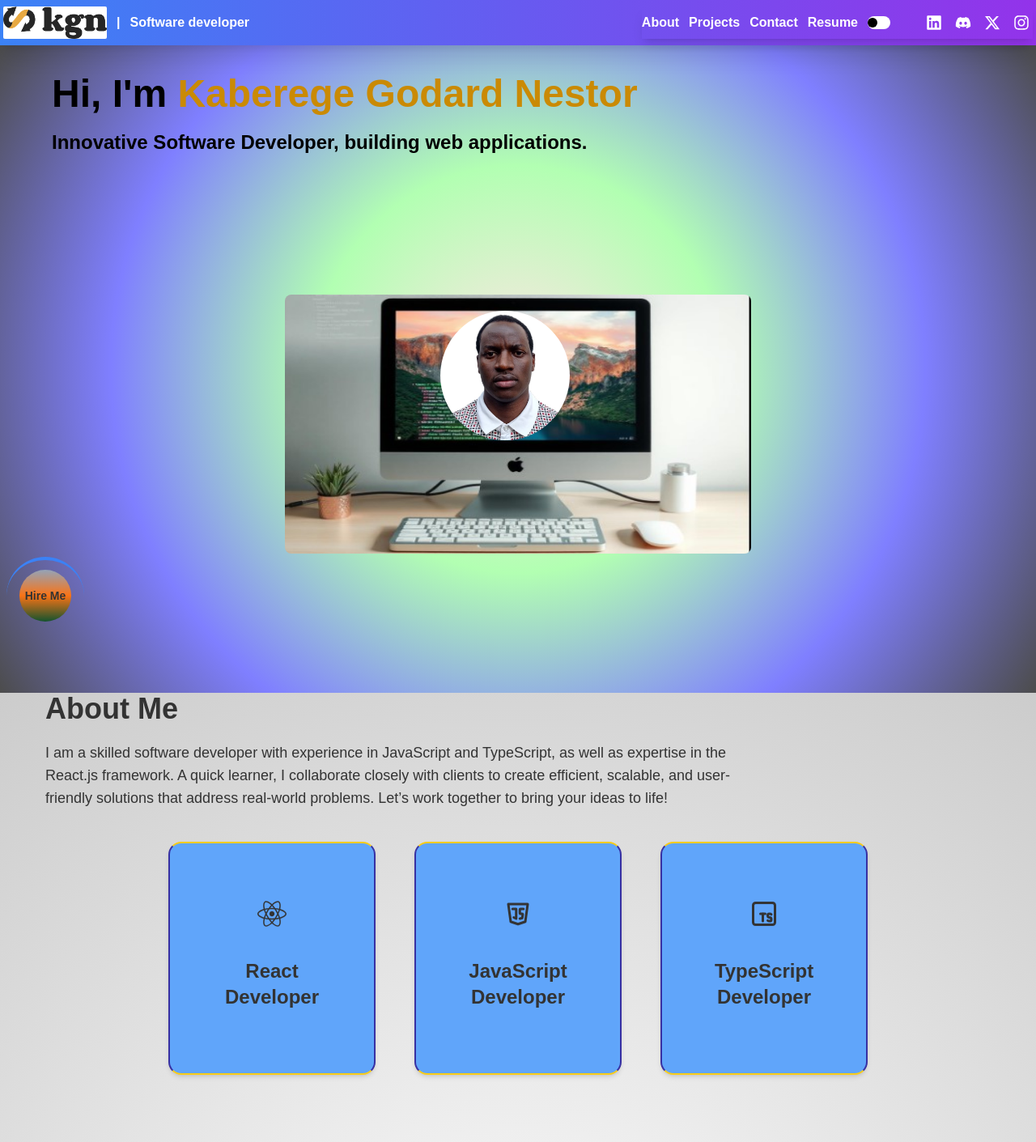
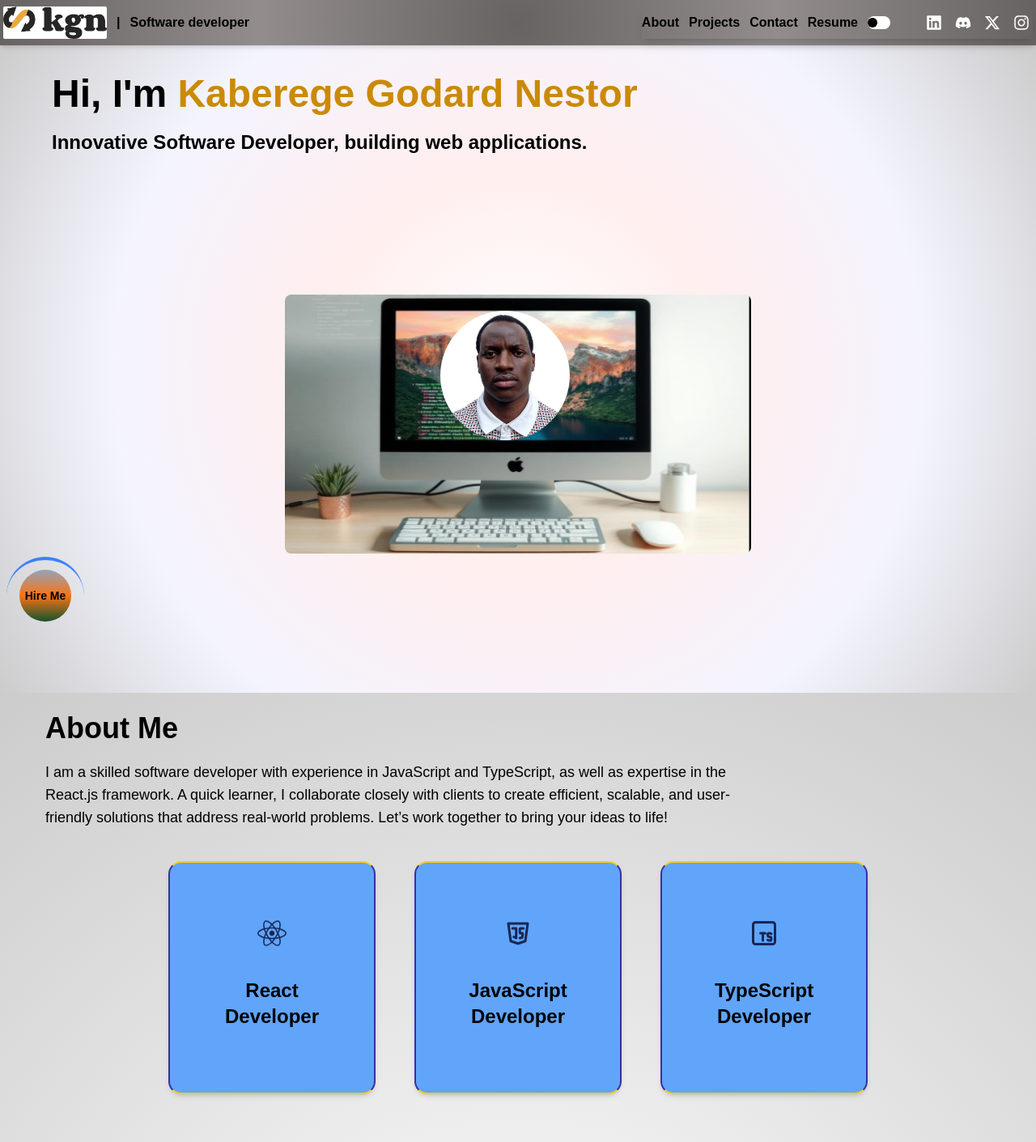
Before and after one commit to kaberege/kgn-fe-reactjs, a React (Vite) app in the folder kgn-portfolio/: page / in a window 1280 px wide. Shown: the top 1411 px of the page at 81% size. Built offline with nearby package versions, Linux system fonts and the light colour scheme.

Commit message:
added styles to the header

```diff
--- a/kgn-portfolio/src/App.jsx
+++ b/kgn-portfolio/src/App.jsx
@@ -9,9 +9,9 @@ function App() {
 
   return (
     <div className={`${mode &&"dark"}`}>
-      <Header handleMode={setMode} />
+      <Header handleMode={setMode} mode={mode} />
       <Main mode={mode} />
-      <Footer />
+      <Footer mode={mode} />
     </div>
   )
 }
--- a/kgn-portfolio/src/components/Footer.jsx
+++ b/kgn-portfolio/src/components/Footer.jsx
@@ -1,11 +1,11 @@
 import React from 'react';
 
 
-const Footer = () => {
+const Footer = ({ mode }) => {
     const currentYear = new Date().getFullYear();
     return (
-        <footer className='bg-gray-800 dark:bg-gray-950 dark:shadow-md text-white p-4 text-center'>
-            <p className='text-sm'>Copyright &copy; {currentYear}
+        <footer className={`${!mode ? "bg-gradient-130" : "bg-gradient-130-dark"} shadow-md text-gray-900 dark:text-white p-4 text-center`}>
+            <p className='text-sm text-gray-300 font-semibold'>Copyright &copy; {currentYear}
                 <a
                     href='https://kaberege.github.io/kgn.github.io/'
                     target='_blank' rel="noopener noreferrer"
@@ -19,18 +19,3 @@ const Footer = () => {
 };
 
 export default Footer;
-
-/*
-
-const Footer = () => {
-
-
-    return (
-        <footer className="bg-gray-800 text-white mt-16 p-4 text-center dark:text-slate-300 transition-colors duration-300">
-
-        </footer>
-    );
-}
-
-export default Footer;
-*/
--- a/kgn-portfolio/src/components/Header.jsx
+++ b/kgn-portfolio/src/components/Header.jsx
@@ -6,12 +6,12 @@ import { FaXTwitter } from "react-icons/fa6";
 import { FaBars, FaWindowClose, FaLinkedin, FaDiscord, FaInstagram } from "react-icons/fa";
 
 
-export default function Header({ handleMode }) {
+export default function Header({ mode, handleMode }) {
     const [hideNav, setHideNav] = useState(true); //handle navigation bar close and open
 
     return (
         <header className='sticky top-0  z-10 '>
-            <nav className='bg-gradient-to-r from-blue-500 to-purple-600 shadow-xl'>
+            <nav className={`${mode ? "dark-nav" : "light-nav"} shadow-md`}>
                 <div className='max-w-7xl mx-auto flex flex-row p-1 sm:py-2 max-xl:px-2 '>
                     <div className='flex flex-row flex-grow items-center'>
                         <img
@@ -19,7 +19,7 @@ export default function Header({ handleMode }) {
                             alt="kgn logo"
                             title='kgn logo'
                             className='w-24 h-7 sm:w-32 sm:h-10 cursor-pointer rounded-sm' />
-                        <p className='max-lg:hidden text-white font-bold'>
+                        <p className='max-lg:hidden dark:text-white font-bold'>
                             <span className='mx-3'>|</span>
                             Software developer
                         </p>
@@ -31,7 +31,7 @@ export default function Header({ handleMode }) {
                     </div>
                     <div
                         style={{ transition: "right 0.4s linear" }}
-                        className={`flex flex-row max-sm:flex-col shadow-lg sm:gap-10 ${hideNav ? "max-sm:-right-3/4 max-sm:overflow-hidden" : "max-sm:right-0 max-sm:w-1/2"} max-sm:h-full max-sm:fixed max-sm:top-0  max-sm:p-2 max-sm:bg-blue-600 max-sm:dark:bg-slate-600 transition-colors duration-300`}
+                        className={`flex flex-row max-sm:flex-col shadow-lg sm:gap-10 ${hideNav ? "max-sm:-right-3/4 max-sm:overflow-hidden" : "max-sm:right-0 max-sm:w-1/2"} max-sm:h-full max-sm:fixed max-sm:top-0  max-sm:p-2 max-sm:bg-slate-300 max-sm:dark:bg-slate-600 transition-colors duration-300`}
                     >
                         <div
                             onClick={() => setHideNav(true)}
@@ -39,10 +39,10 @@ export default function Header({ handleMode }) {
                             <FaWindowClose />
                         </div>
                         <ul className="flex flex-row max-sm:flex-col items-center gap-3 max-sm:gap-5 max-sm:mt-8">
-                            <li className='flex items-center text-white hover:underline font-bold'><a href="#about">About</a></li>
-                            <li className='flex items-center text-white hover:underline font-bold'><a href="#projects">Projects</a></li>
-                            <li className='flex items-center text-white hover:underline font-bold'><a href="#contact">Contact</a></li>
-                            <li className='flex items-center text-white hover:underline font-bold'><a href="#resume">Resume</a></li>
+                            <li className='flex items-center dark:text-white hover:underline font-bold'><a href="#about">About</a></li>
+                            <li className='flex items-center dark:text-white hover:underline font-bold'><a href="#projects">Projects</a></li>
+                            <li className='flex items-center dark:text-white hover:underline font-bold'><a href="#contact">Contact</a></li>
+                            <li className='flex items-center dark:text-white hover:underline font-bold'><a href="#resume">Resume</a></li>
                             <li className='flex items-center'>
                                 <div
                                     title='Toggle light/dark mode'
@@ -54,7 +54,7 @@ export default function Header({ handleMode }) {
                             </li>
                         </ul>
                         <ul className="flex items-center justify-center flex-row gap-2 max-md:hidden">
-                            <li  className='sm:w-7 sm:h-7 sm:rounded-full sm:hover:bg-red-400 flex items-center justify-center cursor-pointer'>
+                            <li className='sm:w-7 sm:h-7 sm:rounded-full sm:hover:bg-red-400 flex items-center justify-center cursor-pointer'>
                                 <a
                                     href="https://www.linkedin.com/in/kaberege-godard-nestor-53a0b4215"
                                     alt="LinkedIn kgn"
@@ -76,7 +76,7 @@ export default function Header({ handleMode }) {
                                     <FaDiscord className='font-bold text-xl' />
                                 </a>
                             </li>
-                            <li  className='sm:w-7 sm:h-7 sm:rounded-full sm:hover:bg-red-400 flex items-center justify-center cursor-pointer'>
+                            <li className='sm:w-7 sm:h-7 sm:rounded-full sm:hover:bg-red-400 flex items-center justify-center cursor-pointer'>
                                 <a
                                     href="https://x.com/Kaberege_gn"
                                     target="_blank"
@@ -87,7 +87,7 @@ export default function Header({ handleMode }) {
                                     <FaXTwitter className='font-bold text-xl' />
                                 </a>
                             </li>
-                            <li  className='sm:w-7 sm:h-7 sm:rounded-full sm:hover:bg-red-400 flex items-center justify-center cursor-pointer'>
+                            <li className='sm:w-7 sm:h-7 sm:rounded-full sm:hover:bg-red-400 flex items-center justify-center cursor-pointer'>
                                 <a
                                     href="https://www.instagram.com/kgn_ke_hong/"
                                     target="_blank"
@@ -103,6 +103,6 @@ export default function Header({ handleMode }) {
                 </div>
 
             </nav>
-        </header>
+        </header >
     )
 }
--- a/kgn-portfolio/src/components/Main.jsx
+++ b/kgn-portfolio/src/components/Main.jsx
@@ -79,8 +79,8 @@ const Main = ({ mode }) => {
     }
 
     return (
-        <main className="">
-            <section className='h-screen w-full flex flex-col radial-gradient'>
+        <main>
+            <section className={`h-screen w-full flex flex-col ${!mode? "bg-light-gradient": "bg-dark-gradient"}`}>
                 <div className='flex flex-col w-full max-sm:px-4 max-xl:px-10 max-w-6xl mx-auto'>
                     <h1 className='text-4xl max-sm:text-3xl  md:text-5xl font-bold mt-9 dark:text-white'>
                         Hi, I'm <span className="text-yellow-600 dark:text-yellow-300">Kaberege Godard Nestor</span>
@@ -108,7 +108,7 @@ const Main = ({ mode }) => {
                     </div>
                 </div>
             </section>
-            <div className={mode ? "bg-gray-900" : "light"}>
+            <div className={`${mode ? "bg-slate-900" : "light"} pt-6`}>
                 <div className=' max-w-7xl mx-auto max-sm:px-3 sm:px-14 flex flex-col gap-20 pb-10'>
                     <section id="about">
                         <h2 className='text-4xl max-sm:text-2xl font-bold mb-5 dark:text-stone-100'>About Me</h2>
@@ -119,19 +119,19 @@ const Main = ({ mode }) => {
                         </p>
                         <div className='dark:text-stone-100 flex flex-row flex-wrap justify-center w-full sm:max-w-4xl xl:max-w-7xl mx-auto gap-12'>
                             <div className='flex flex-col items-center justify-center cursor-pointer border-2 border-x-indigo-800 border-y-yellow-400  max-sm:mx-auto bg-blue-400 w-full max-sm:max-w-96 max-sm:h-64 sm:w-64 sm:h-72 rounded-2xl shadow-md hover:scale-105 transition'>
-                                <FaReact className='font-bold text-4xl animate-bounce' />
+                                <FaReact className='font-bold text-4xl animate-bounce text-blue-950 dark:text-blue-200' />
                                 <p className='flex flex-col items-center justify-center font-semibold text-xl sm:text-2xl mt-7'>
                                     <span>React</span> <span>Developer</span>
                                 </p>
                             </div>
                             <div className='dark:text-stone-100 flex flex-col items-center justify-center cursor-pointer border-2 border-x-indigo-800 border-y-yellow-400  max-sm:mx-auto bg-blue-400 w-full max-sm:max-w-96 max-sm:h-64 sm:w-64 sm:h-72 rounded-2xl shadow-md hover:scale-105 transition'>
-                                <TbBrandJavascript className='font-bold text-4xl animate-bounce' />
+                                <TbBrandJavascript className='font-bold text-4xl animate-bounce text-blue-950 dark:text-blue-200' />
                                 <p className='flex flex-col items-center justify-center font-semibold text-xl sm:text-2xl mt-7'>
                                     <span>JavaScript</span> <span>Developer</span>
                                 </p>
                             </div>
                             <div className='flex flex-col items-center justify-center cursor-pointer border-2 border-x-indigo-800 border-y-yellow-400   max-sm:mx-auto bg-blue-400 w-full max-sm:max-w-96 max-sm:h-64 sm:w-64 sm:h-72 rounded-2xl shadow-md hover:scale-105 transition'>
-                                <TbBrandTypescript className='font-bold text-4xl animate-bounce' />
+                                <TbBrandTypescript className='font-bold text-4xl animate-bounce text-blue-950 dark:text-blue-200' />
                                 <p className='flex flex-col items-center justify-center font-semibold text-xl sm:text-2xl mt-7'
                                 ><span>TypeScript</span> <span>Developer</span>
                                 </p>
--- a/kgn-portfolio/src/index.css
+++ b/kgn-portfolio/src/index.css
@@ -136,26 +136,38 @@ body {
     grid-area: 1/2/2/3;
   }
 }
-.radial-gradient {
-  background: radial-gradient(circle,
-    rgba(255, 0, 0, 0.1),
-    rgba(0, 255, 0, 0.3),
-    rgba(0, 0, 255, 0.5),
-    rgba(0, 0, 0, 0.7));
+
+/* Light mode background */
+.light-nav {
+  background: radial-gradient(circle, rgb(104, 99, 99), rgb(146, 140, 140), rgb(104, 99, 99));
 }
 
+/* Dark mode background */
+.dark-nav {
+  background: radial-gradient(circle, rgb(34, 34, 34), rgb(56, 56, 56), rgb(34, 34, 34));
+}
+/* Background for introductory content*/
+.bg-light-gradient {
+  background: radial-gradient(circle, rgba(255, 255, 255, 0.2), rgba(255, 200, 200, 0.3), rgba(200, 200, 255, 0.2), rgba(0, 0, 0, 0.2));
+}
+
+.bg-dark-gradient {
+  background: radial-gradient(circle, rgba(0, 0, 0, 1), rgba(20, 20, 20, 0.9), rgba(40, 40, 40, 0.8), rgba(0, 0, 0, 0.7));
+}
+
+/* Background for main content*/
 .light {
   background: radial-gradient(circle, rgba(255, 255, 255, 0.1), rgba(0, 0, 0, 0.2));
 }
 
-.light {
-  color: #333;
+/* Styling the footer */
+
+.bg-gradient-130 {
+  background-image: linear-gradient(130deg, rgb(36, 29, 44), rgb(26, 38, 46), rgb(8, 29, 54));
+  /* Light mode colors */
 }
 
-.dark2 {
-  background-color: #1a1a2e;
-  color: #eaeaea;
+.bg-gradient-130-dark {
+  background-image: linear-gradient(130deg, rgba(0, 0, 0, 0.8), rgba(0, 0, 0, 0.4));
+  /* Dark mode colors */
 }
-header, footer {
-  background: linear-gradient(135deg, #6e7ef3, #5a67e2);
-}
```
